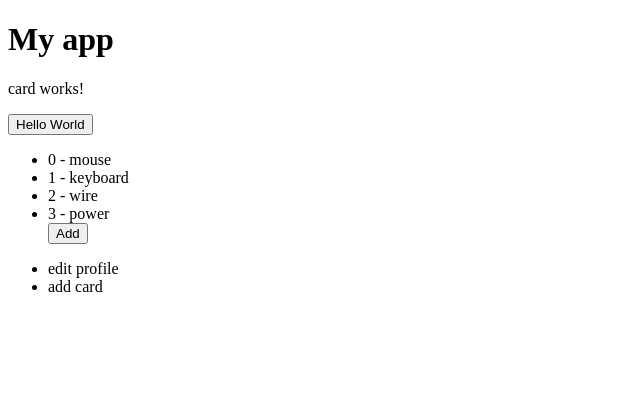
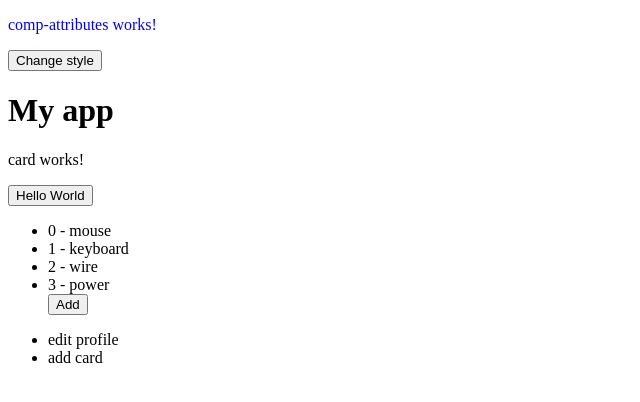
Before and after one commit to gsTavares/dio-santander-angular-directives, an Angular app: page / in a window 1280 px wide. Shown: the top 402 px of the page, without its empty margins (0-640 px from the left). Built offline with nearby package versions, Linux system fonts and the light colour scheme.

Commit message:
feat: ngClass directive

```diff
--- a/src/app/app.component.html
+++ b/src/app/app.component.html
@@ -1,3 +1,4 @@
+<app-comp-attributes></app-comp-attributes>
 <app-card *ngIf="isAliveCard; else secretBlock"></app-card>
 <ng-template #secretBlock>
   <p>hi I'm a secret block</p>
--- a/src/app/app.module.ts
+++ b/src/app/app.module.ts
@@ -4,11 +4,13 @@ import { BrowserModule } from '@angular/platform-browser';
 import { AppRoutingModule } from './app-routing.module';
 import { AppComponent } from './app.component';
 import { CardComponent } from './card/card.component';
+import { CompAttributesComponent } from './comp-attributes/comp-attributes.component';
 
 @NgModule({
   declarations: [
     AppComponent,
-    CardComponent
+    CardComponent,
+    CompAttributesComponent
   ],
   imports: [
     BrowserModule,
--- /dev/null
+++ b/src/app/comp-attributes/comp-attributes.component.css
@@ -0,0 +1,7 @@
+.enable {
+    color: blue;
+}
+
+.disable {
+    color: red;
+}
--- /dev/null
+++ b/src/app/comp-attributes/comp-attributes.component.html
@@ -0,0 +1,2 @@
+<p [ngClass]="style">comp-attributes works!</p>
+<button (click)="changeStyle()">Change style</button>
--- /dev/null
+++ b/src/app/comp-attributes/comp-attributes.component.ts
@@ -0,0 +1,24 @@
+import { Component, OnInit } from '@angular/core';
+
+@Component({
+  selector: 'app-comp-attributes',
+  templateUrl: './comp-attributes.component.html',
+  styleUrls: ['./comp-attributes.component.css']
+})
+export class CompAttributesComponent implements OnInit {
+
+  style: 'enable' | 'disable' = 'enable';
+
+  constructor() { }
+
+  ngOnInit(): void {
+  }
+
+  changeStyle() {
+    if(this.style === 'enable')
+      this.style = 'disable';
+    else
+      this.style = 'enable';
+  }
+
+}
```
